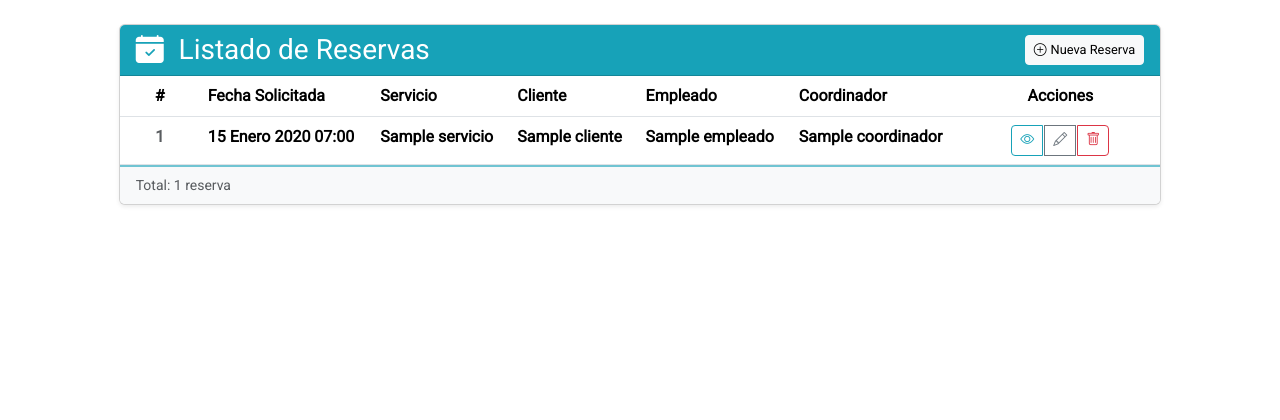
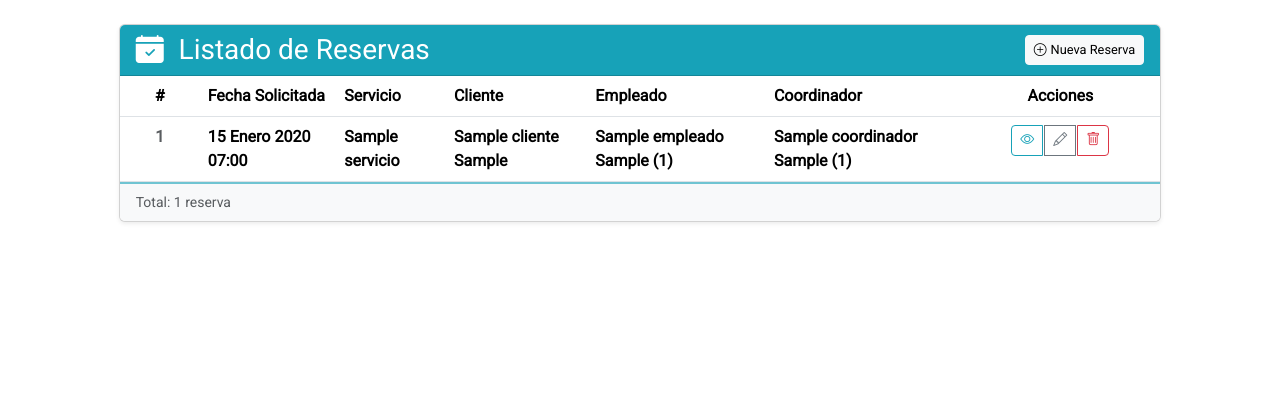
Before and after one commit to alkemyTech/CFITDF-Django-W2-Back-S3, a Django app: page /reserva_servicio/ in a window 1280 px wide. Shown: the part 68-488 px from the top of the page. Run offline with Django 5.2, Linux system fonts and the light colour scheme; tables that the repository leaves empty hold one stand-in row (values such as "Sample post").

Commit message:
Mejore la info que se muestra de cada entidad relacionada y agregue hipervinculos para ir al detalle de la entidad al hacer click

```diff
--- a/WebApp/static/css/reserva/listar.css
+++ b/WebApp/static/css/reserva/listar.css
@@ -85,3 +85,13 @@
     .card-footer.bg-light {
       border-top: 2px solid var(--main-color-light);
     }
+
+    .link-sin-estilo {
+      color: inherit;
+      text-decoration: none;
+    }
+
+    .link-sin-estilo:hover {
+      text-decoration: underline; /* Opcional: si quieres que se subraye al pasar el mouse */
+      color: var(--main-color-dark); /* o el color que quieras */
+    }
--- a/WebApp/templates/reserva/listar.html
+++ b/WebApp/templates/reserva/listar.html
@@ -44,21 +44,29 @@
                 <tbody>
                   {% for reserva_servicio in listado_reservas_servicios %}
                   <tr>
-                    <td class="text-center text-muted fw-bold">{{reserva_servicio.id}}</td>
+                    <td class="text-center text-muted fw-bold">{{ reserva_servicio.id }}</td>
                     <td>
-                      <div class="fw-semibold">{{reserva_servicio.fecha_solicitada_reserva}}</div>
+                      <div class="fw-semibold">{{ reserva_servicio.fecha_solicitada_reserva }}</div>
                     </td>
                     <td>
-                      <div class="fw-semibold">{{reserva_servicio.servicio_solicitado.nombre}}</div>
+                      <a href="{% url 'WebApp:servicio_detalle' reserva_servicio.servicio_solicitado.id %}" class="text-decoration-none fw-semibold link-sin-estilo">
+                        {{ reserva_servicio.servicio_solicitado.nombre }}
+                      </a>
                     </td>
                     <td>
-                      <div class="fw-semibold">{{reserva_servicio.cliente.nombre}}</div>
+                      <a href="{% url 'WebApp:cliente_detalle' reserva_servicio.cliente.id %}" class="text-decoration-none fw-semibold link-sin-estilo">
+                        {{ reserva_servicio.cliente }}
+                      </a>
                     </td>
                     <td>
-                      <div class="fw-semibold">{{reserva_servicio.empleado_encargado.nombre}}</div>
+                      <a href="{% url 'WebApp:empleado_detalle' reserva_servicio.empleado_encargado.id %}" class="text-decoration-none fw-semibold link-sin-estilo">
+                        {{ reserva_servicio.empleado_encargado }}
+                      </a>
                     </td>
                     <td>
-                      <div class="fw-semibold">{{reserva_servicio.coordinador_asignado.nombre}}</div>
+                      <a href="{% url 'WebApp:coordinador_detalle' reserva_servicio.coordinador_asignado.id %}" class="text-decoration-none fw-semibold link-sin-estilo">
+                        {{ reserva_servicio.coordinador_asignado }}
+                      </a>
                     </td>
                     <td class="text-center table-actions">
                       <div class="btn-group btn-group-sm" role="group">
```
Also changed, not shown: WebApp/static/css/reserva/detalle.css (+10 -0 lines), WebApp/templates/reserva/detalle.html (+16 -8 lines). Lines whose indentation alone changed are shown as unchanged.
